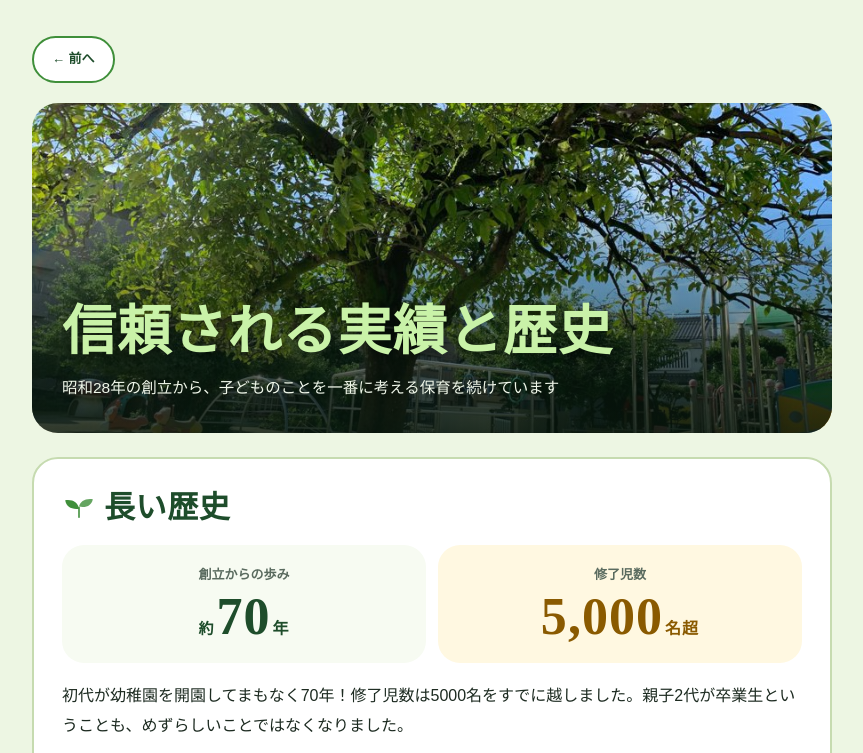
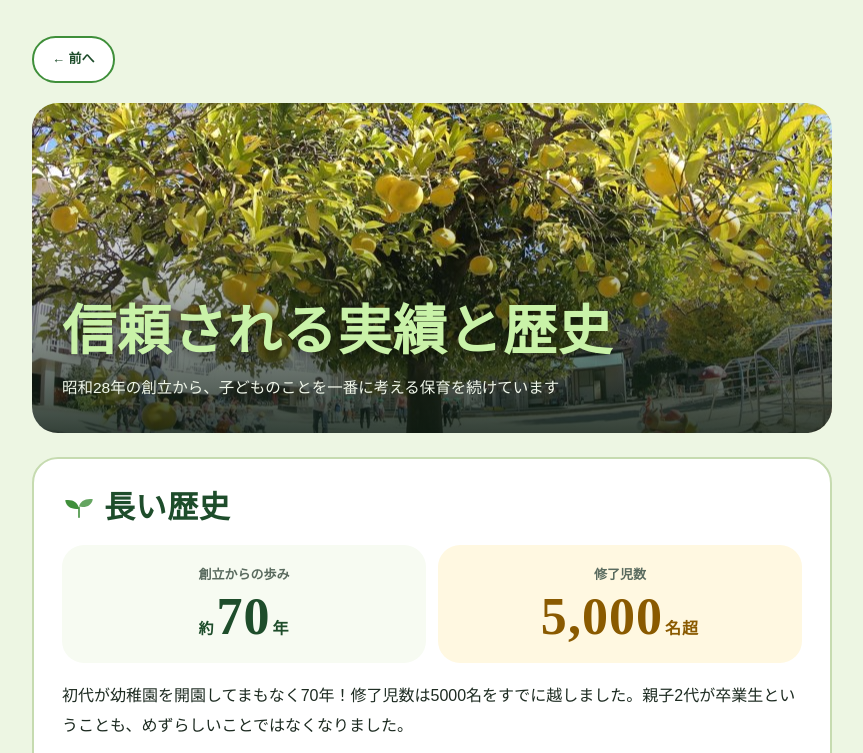
Before and after one commit to wakabakindergarten/website, a plain HTML site: page jisseki.html in a window 1280 px wide. Shown: the top 753 px of the page, without its empty margins (208-1071 px from the left). Drawn offline with Linux system fonts and the light colour scheme; a web font is replaced by a local one.

Commit message:
実績と歴史のページのトップ写真を夏ミカンの木の写真に差し替え
Co-Authored-By: Claude Opus 5.5 <noreply@anthropic.com>

```diff
--- a/jisseki.html
+++ b/jisseki.html
@@ -27,7 +27,7 @@ body{margin:0;min-height:100%;background:var(--bg);color:var(--ink);font-family:
 a.back{display:inline-block;margin-bottom:20px;padding:9px 18px;border-radius:999px;background:#fff;border:2px solid var(--leaf);color:var(--deep);text-decoration:none;font-weight:700;font-size:13px}
 .hand{font-family:"Yomogi","Zen Maru Gothic",cursive;font-weight:400}
 
-.top{position:relative;border-radius:26px;overflow:hidden;min-height:330px;display:flex;align-items:flex-end;padding:30px;margin-bottom:24px;background:#1e4d2b url(images/66e521993e1e.jpg) center 40%/cover}
+.top{position:relative;border-radius:26px;overflow:hidden;min-height:330px;display:flex;align-items:flex-end;padding:30px;margin-bottom:24px;background:#1e4d2b url(images/f0ff102499fb.jpg) center 55%/cover}
 .top::before{content:"";position:absolute;inset:0;background:linear-gradient(180deg,rgba(8,24,14,0) 25%,rgba(8,24,14,.82))}
 .top>div:not(.since){position:relative}
 .top h1{margin:0;color:#c9f2a8;font-size:clamp(34px,6vw,54px);line-height:1.25;text-shadow:0 2px 10px rgba(0,0,0,.45);word-break:keep-all}
```
Also changed, not shown: images/66e521993e1e.jpg (deleted).
